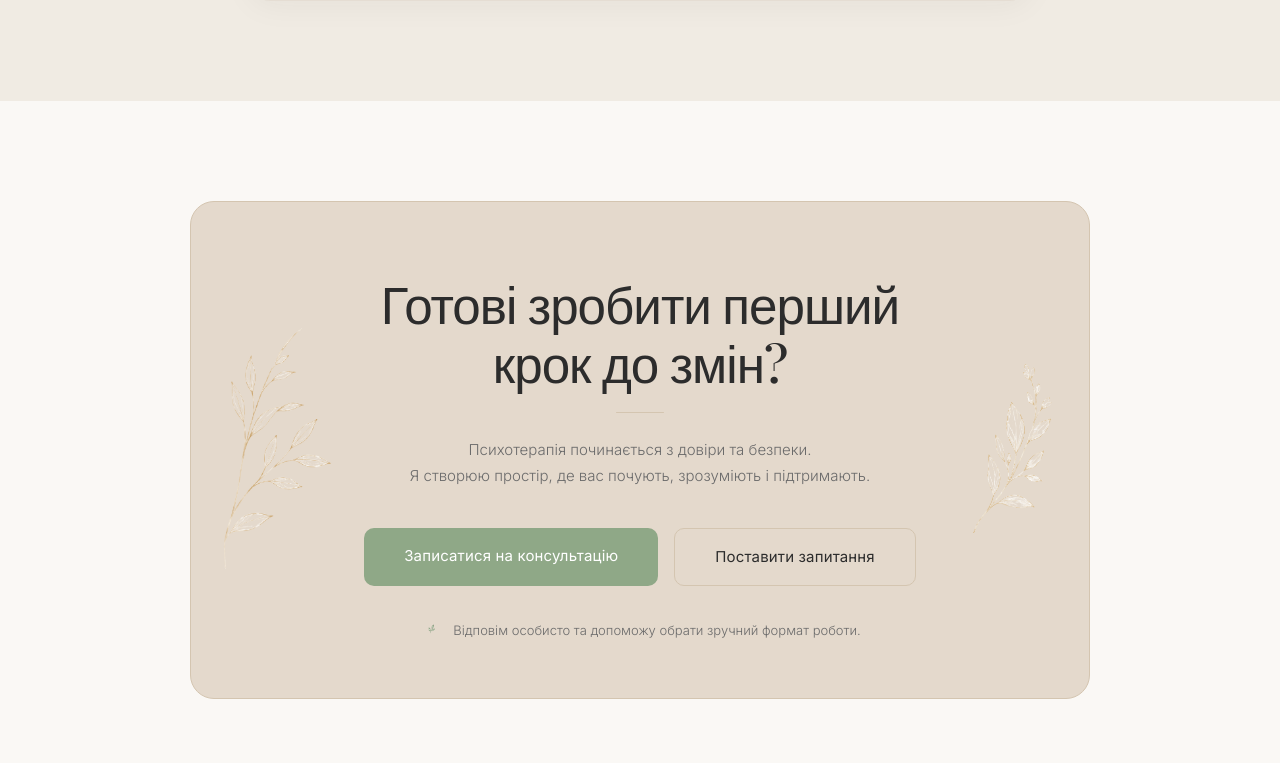
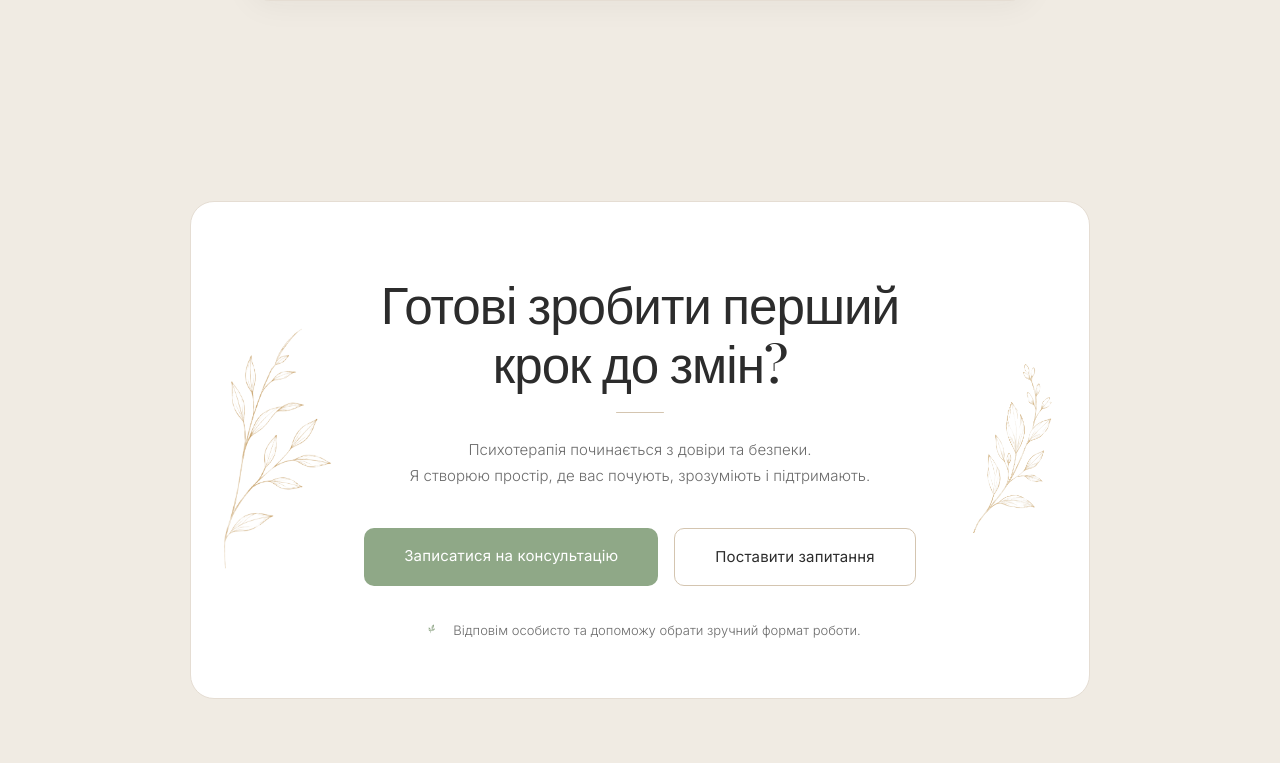
Before and after one commit to danylonahorniuk/psychologist-landing, a Next.js app: page / in a window 1280 px wide. Shown: the part 6857-7620 px from the top of the page. Built offline with nearby package versions, Linux system fonts and the light colour scheme.

Commit message:
feat: white card on warm bg so branches are visible in CTA

```diff
--- a/components/Contact.tsx
+++ b/components/Contact.tsx
@@ -10,13 +10,13 @@ export default function Contact() {
   return (
     <>
       {/* CTA card */}
-      <section style={{ padding: "100px 80px", background: "var(--bg)" }}>
+      <section style={{ padding: "100px 80px", background: "var(--bg-warm)" }}>
         <div style={{ maxWidth: "900px", margin: "0 auto" }}>
           <div style={{
             position: "relative",
-            background: "#E4D9CC",
+            background: "#FFFFFF",
             borderRadius: "24px",
-            border: "1px solid var(--sand)",
+            border: "1px solid var(--border)",
             padding: "72px 80px 56px",
             textAlign: "center",
             overflow: "hidden",
```
